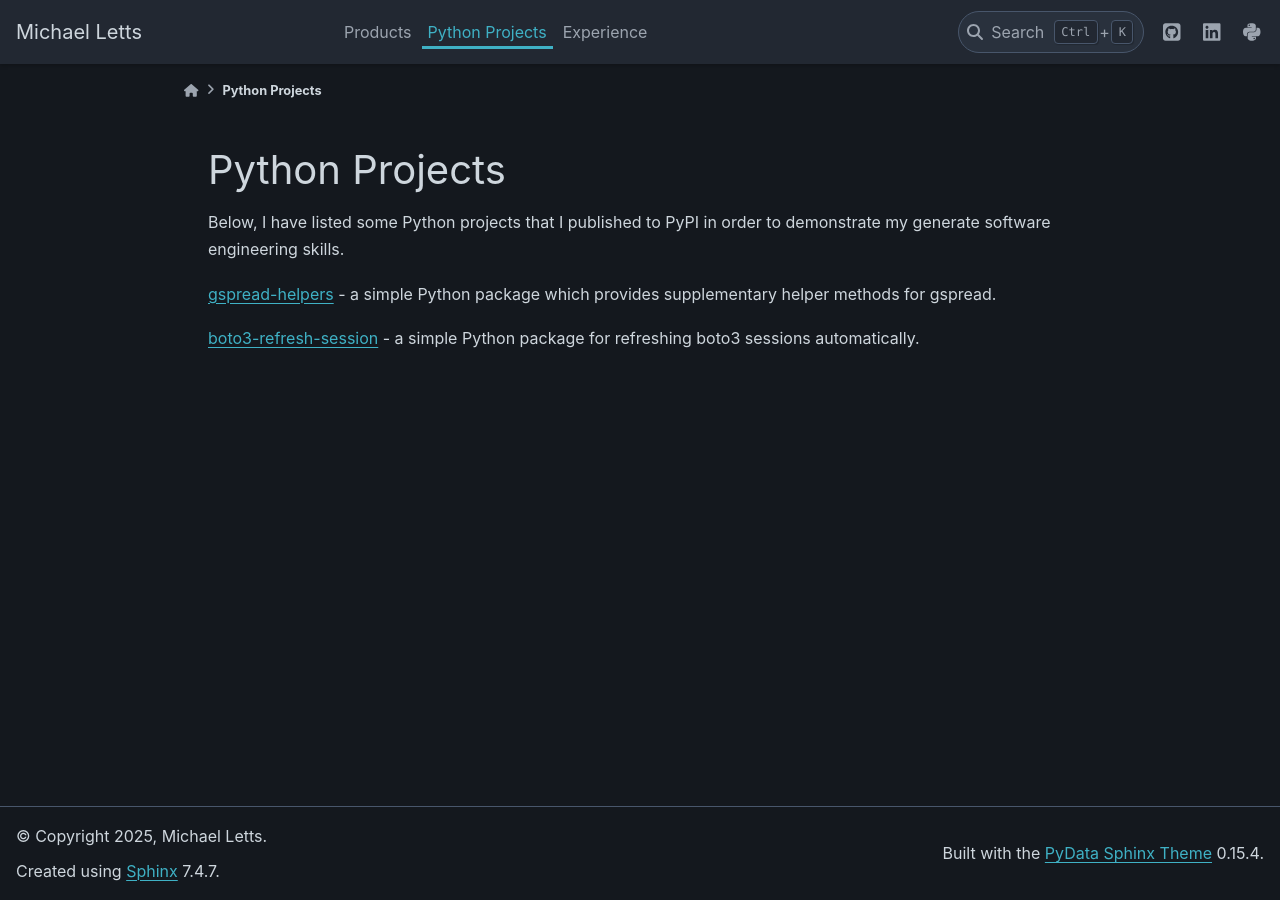
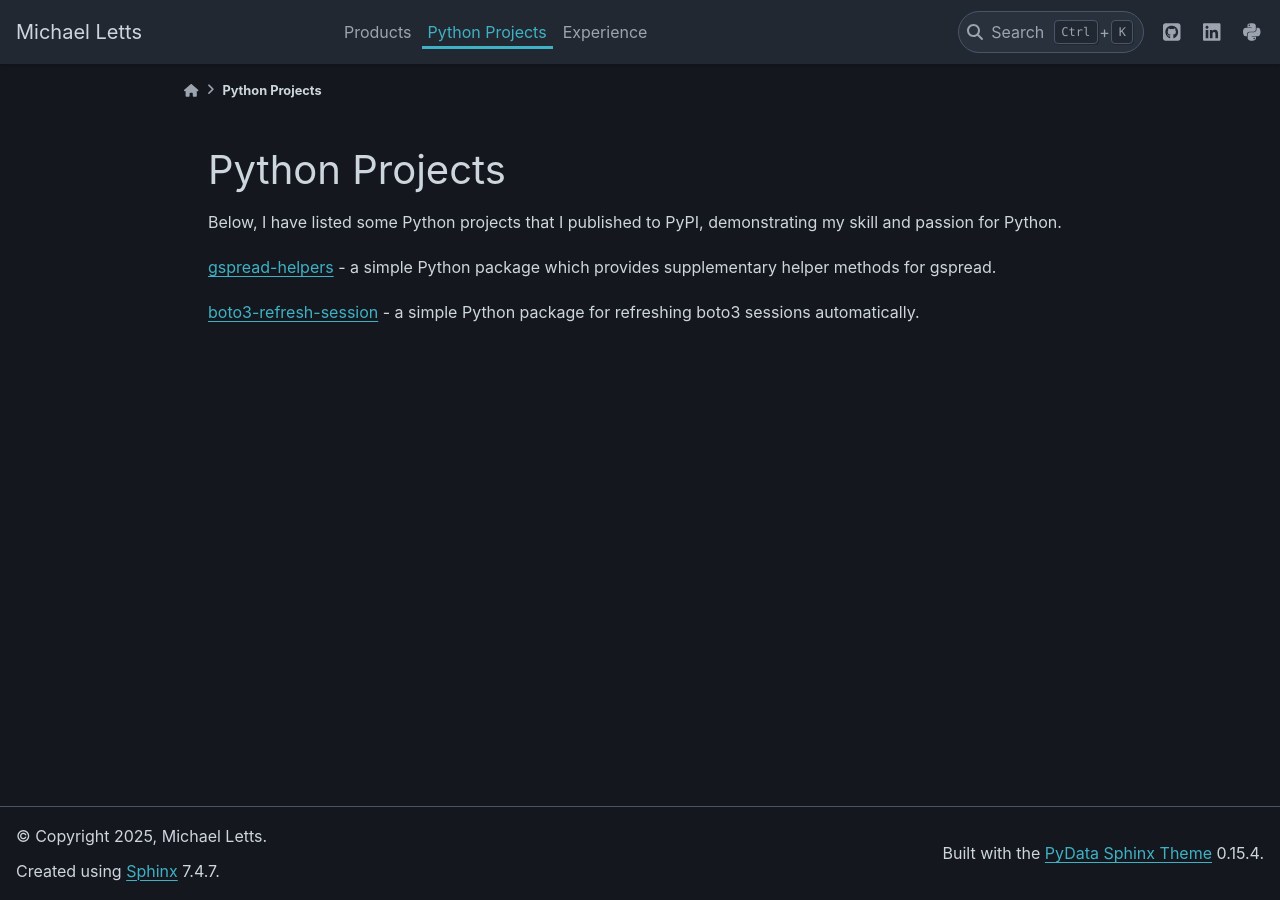
Before and after one commit to michaelthomasletts/michaelthomasletts.github.io, a Sphinx documentation site: the page built from doc/projects.md, in a window 1280 px wide. Built offline with Sphinx 7.4.7 and the PyData theme 0.15.4, drawn with Linux system fonts in a browser that asks for light colours.

Commit message:
small change

```diff
--- a/doc/projects.md
+++ b/doc/projects.md
@@ -1,7 +1,7 @@
 Python Projects
 ===============
 
-Below, I have listed some Python projects that I published to PyPI in order to demonstrate my generate software engineering skills.
+Below, I have listed some Python projects that I published to PyPI, demonstrating my skill and passion for Python.
 
 [gspread-helpers](https://michaelthomasletts.github.io/gspread-helpers/index.html) - a simple Python package which provides supplementary helper methods for gspread.
 
```
